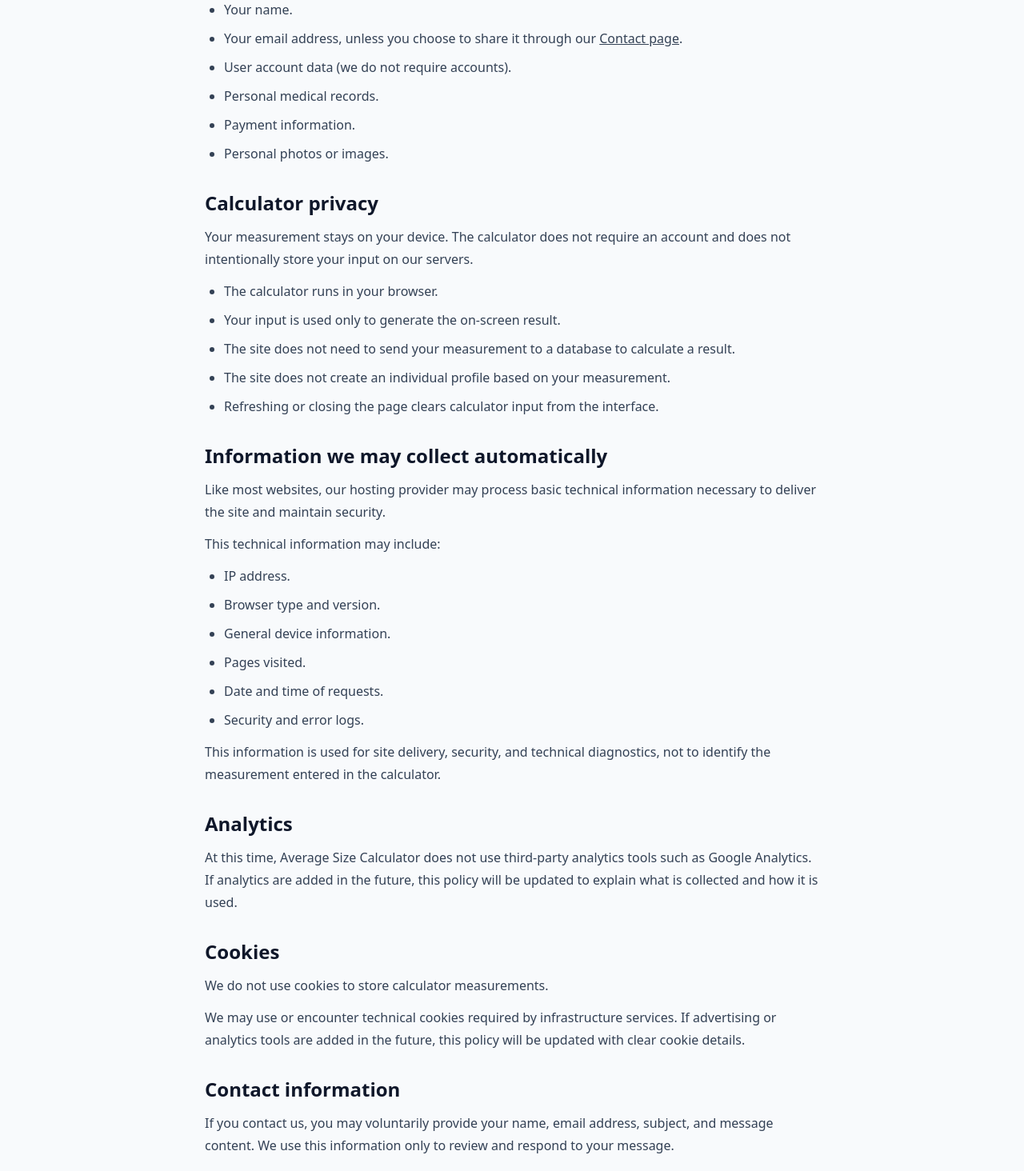
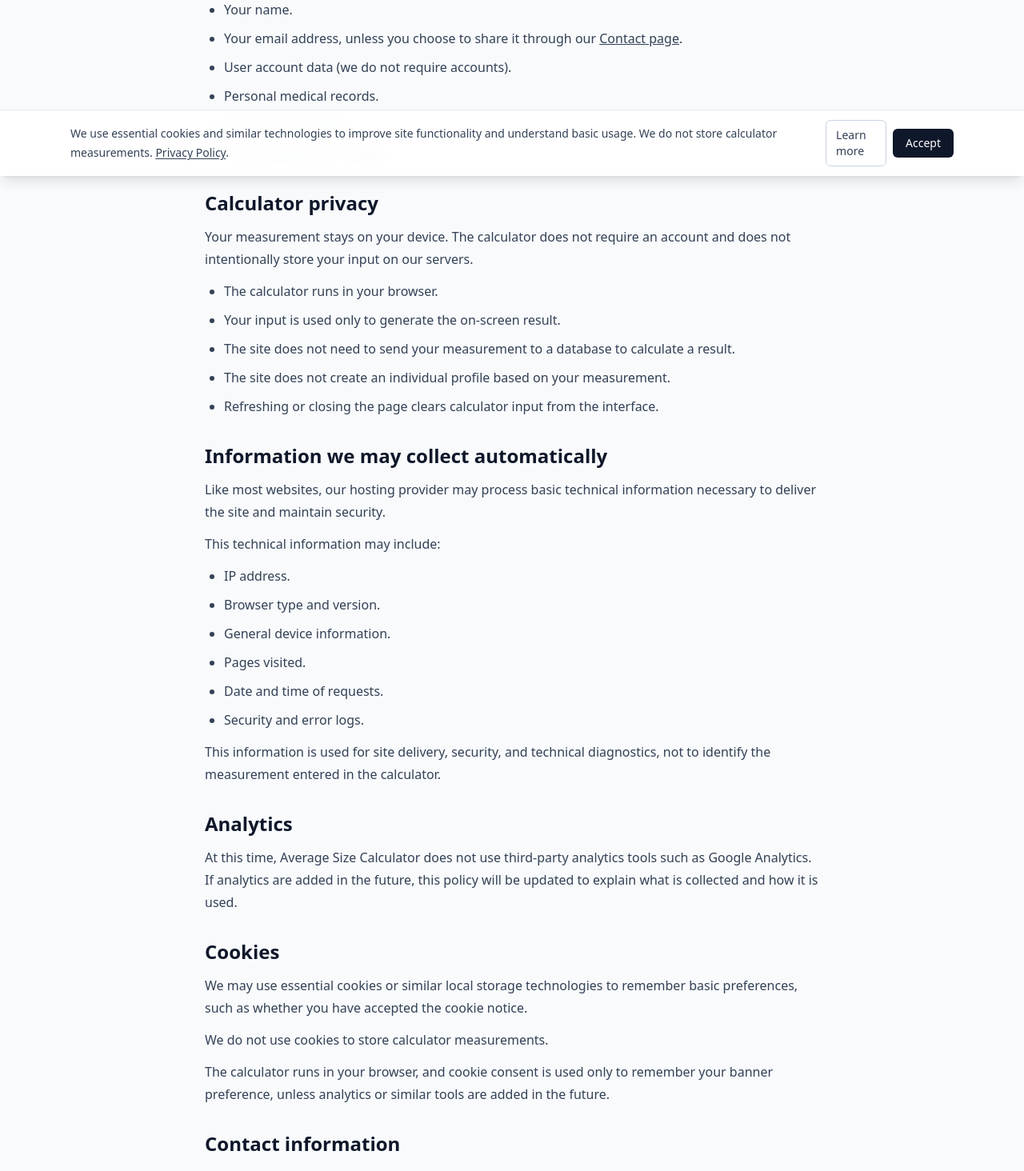
Before and after one commit to cerebromilionario/average-size-calculator, a Next.js app: page /privacy-policy in a window 1280 px wide. Shown: the part 580-2044 px from the top of the page at 80% size. Built offline with nearby package versions, Linux system fonts and the light colour scheme.

Commit message:
Add cookie consent banner

```diff
--- a/src/app/layout.tsx
+++ b/src/app/layout.tsx
@@ -1,6 +1,7 @@
 import type { Metadata } from 'next';
 import Link from 'next/link';
 import Footer from '@/components/Footer';
+import CookieConsent from '@/components/CookieConsent';
 import { siteConfig } from '@/lib/site';
 import './globals.css';
 
@@ -30,6 +31,7 @@ export default function RootLayout({ children }: { children: React.ReactNode })
         </header>
         <main className="container-page">{children}</main>
         <Footer />
+        <CookieConsent />
       </body>
     </html>
   );
--- a/src/app/privacy-policy/page.tsx
+++ b/src/app/privacy-policy/page.tsx
@@ -106,10 +106,14 @@ export default function Page() {
 
         <section>
           <h2 className="text-2xl font-semibold text-slate-900">Cookies</h2>
+          <p className="mt-3 leading-7">
+            We may use essential cookies or similar local storage technologies to remember basic preferences, such as
+            whether you have accepted the cookie notice.
+          </p>
           <p className="mt-3 leading-7">We do not use cookies to store calculator measurements.</p>
           <p className="mt-3 leading-7">
-            We may use or encounter technical cookies required by infrastructure services. If advertising or analytics
-            tools are added in the future, this policy will be updated with clear cookie details.
+            The calculator runs in your browser, and cookie consent is used only to remember your banner preference,
+            unless analytics or similar tools are added in the future.
           </p>
         </section>
 
--- /dev/null
+++ b/src/components/CookieConsent.tsx
@@ -0,0 +1,61 @@
+'use client';
+
+import { useEffect, useState } from 'react';
+import Link from 'next/link';
+
+const CONSENT_KEY = 'average-size-cookie-consent';
+
+export default function CookieConsent() {
+  const [isVisible, setIsVisible] = useState(false);
+
+  useEffect(() => {
+    const consent = localStorage.getItem(CONSENT_KEY);
+    if (consent !== 'accepted') {
+      setIsVisible(true);
+    }
+  }, []);
+
+  const handleAccept = () => {
+    localStorage.setItem(CONSENT_KEY, 'accepted');
+    setIsVisible(false);
+  };
+
+  if (!isVisible) {
+    return null;
+  }
+
+  return (
+    <div
+      className="fixed bottom-0 left-0 right-0 z-50 border-t border-slate-200 bg-white/95 shadow-lg backdrop-blur"
+      role="region"
+      aria-label="Cookie consent"
+      aria-live="polite"
+    >
+      <div className="mx-auto flex w-full max-w-6xl flex-col gap-3 px-4 py-3 sm:px-6 md:flex-row md:items-center md:justify-between">
+        <p className="text-sm leading-6 text-slate-700">
+          We use essential cookies and similar technologies to improve site functionality and understand basic usage.
+          We do not store calculator measurements.{' '}
+          <Link href="/privacy-policy" className="underline underline-offset-2 hover:text-slate-900">
+            Privacy Policy
+          </Link>
+          .
+        </p>
+        <div className="flex flex-col gap-2 sm:flex-row sm:items-center sm:justify-end">
+          <Link
+            href="/privacy-policy"
+            className="inline-flex items-center justify-center rounded-md border border-slate-300 px-3 py-2 text-sm font-medium text-slate-700 transition hover:bg-slate-50"
+          >
+            Learn more
+          </Link>
+          <button
+            type="button"
+            onClick={handleAccept}
+            className="inline-flex items-center justify-center rounded-md bg-slate-900 px-4 py-2 text-sm font-medium text-white transition hover:bg-slate-700 focus-visible:outline-none focus-visible:ring-2 focus-visible:ring-slate-500 focus-visible:ring-offset-2"
+          >
+            Accept
+          </button>
+        </div>
+      </div>
+    </div>
+  );
+}
```
